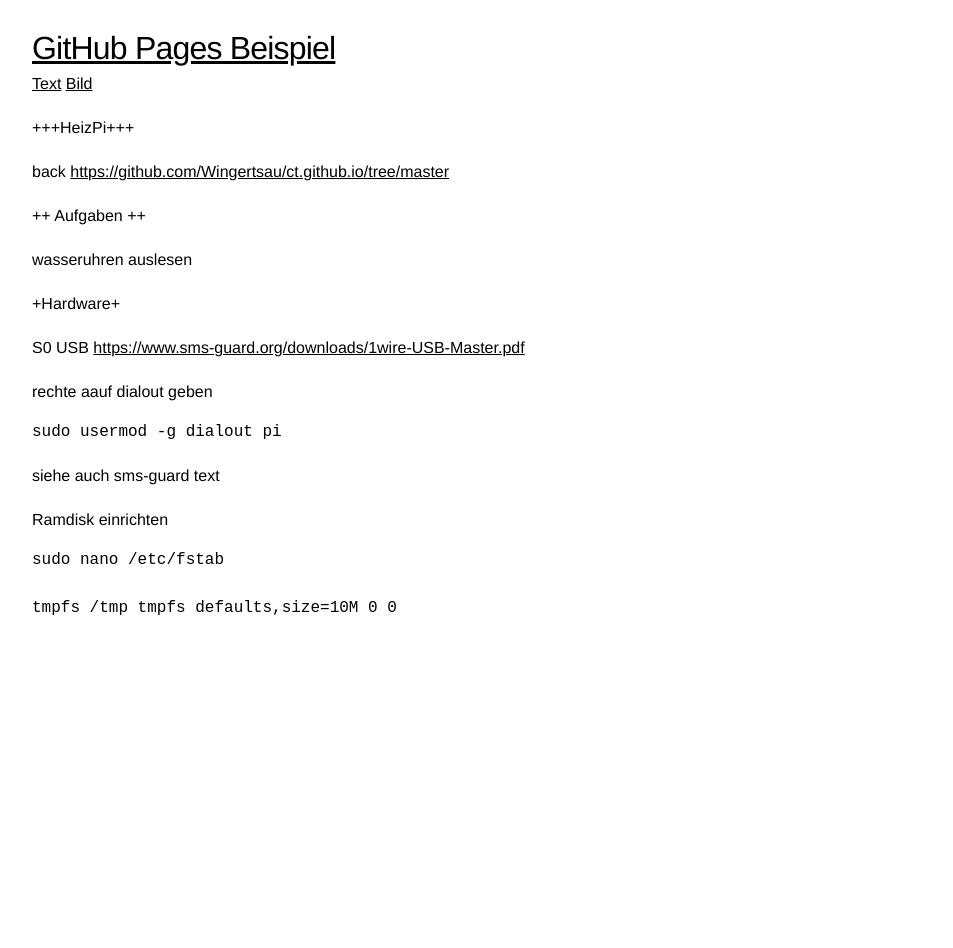
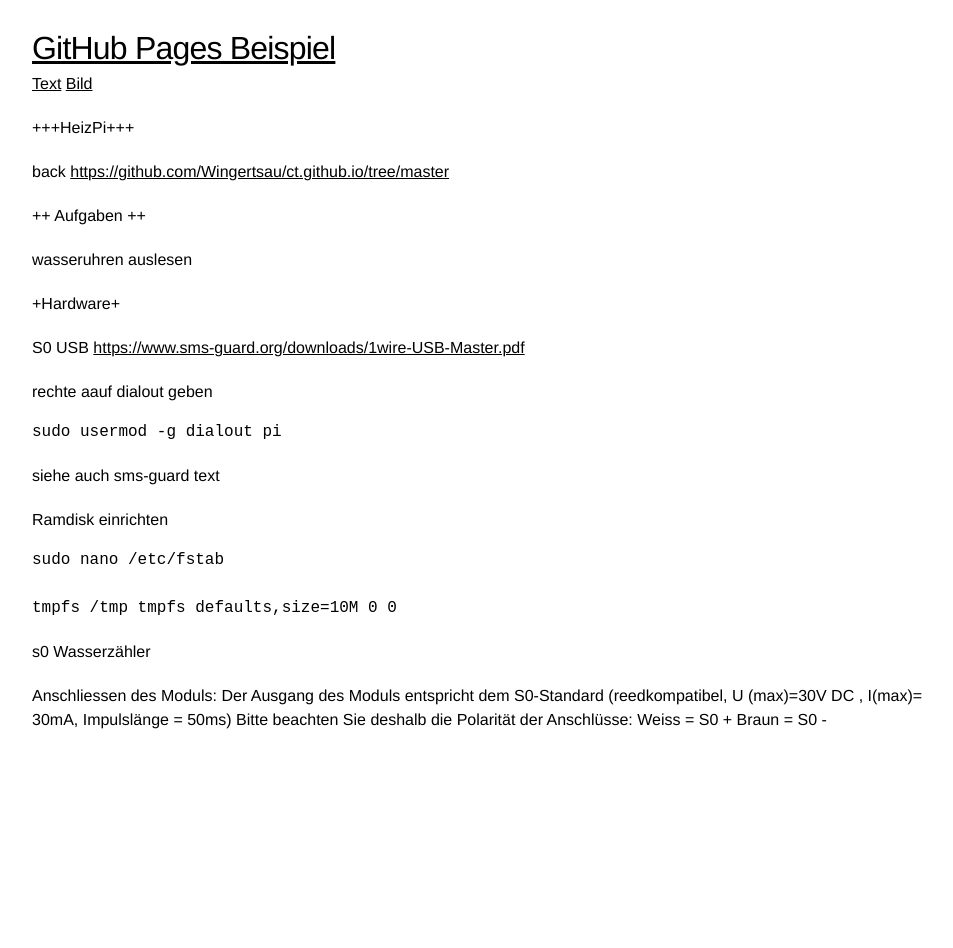
Before and after one commit to Wingertsau/ct.github.io, a Jekyll site: the page built from 53.md, in a window 1280 px wide. Shown: the whole page, without its empty margins (146-1099 px from the left). Built offline with Jekyll 4.4.1, drawn with Linux system fonts in a browser that asks for light colours; our own code applies the rules of GitHub Pages for plain Markdown files.

Commit message:
Update 53.md

```diff
--- a/53.md
+++ b/53.md
@@ -23,3 +23,11 @@ Ramdisk einrichten
     sudo nano /etc/fstab
 
     tmpfs /tmp tmpfs defaults,size=10M 0 0
+
+s0 Wasserzähler
+
+Anschliessen des Moduls:
+Der Ausgang des Moduls entspricht dem S0-Standard (reedkompatibel, U (max)=30V DC , I(max)= 30mA, Impulslänge = 50ms)
+Bitte beachten Sie deshalb die Polarität der Anschlüsse:
+Weiss = S0 +
+Braun = S0 -
```
